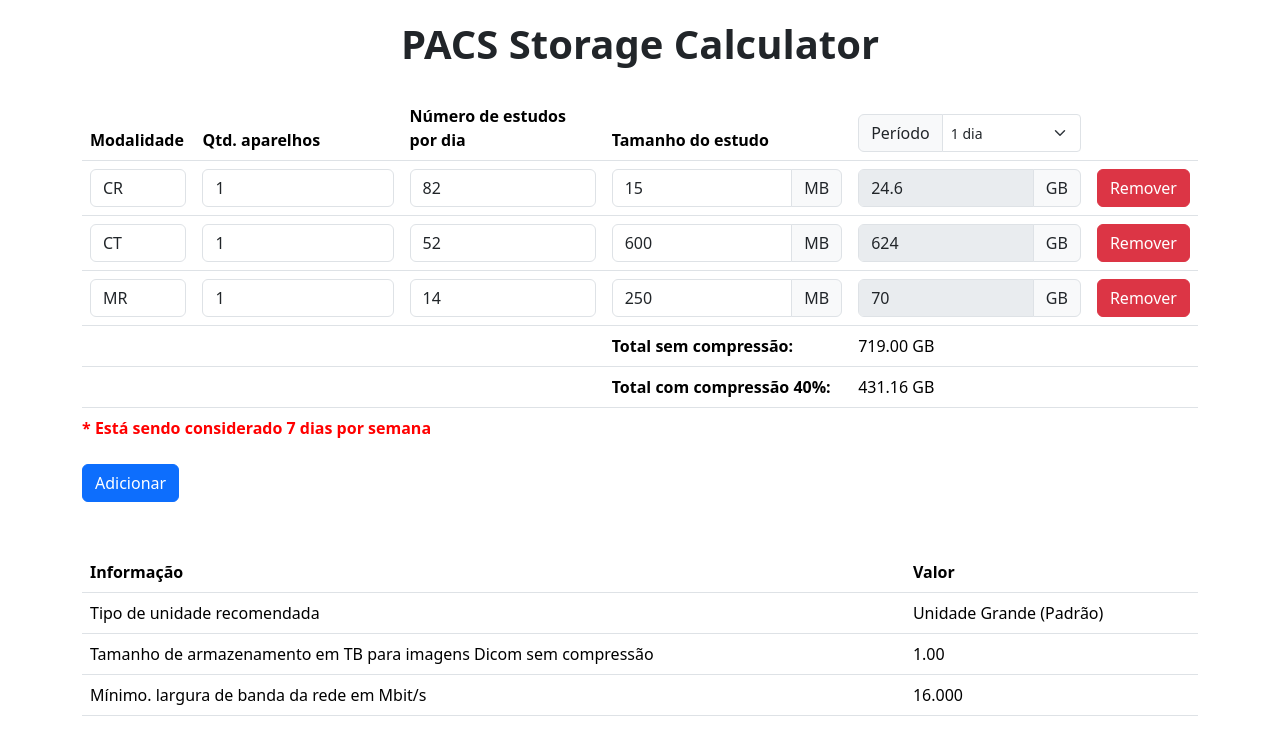
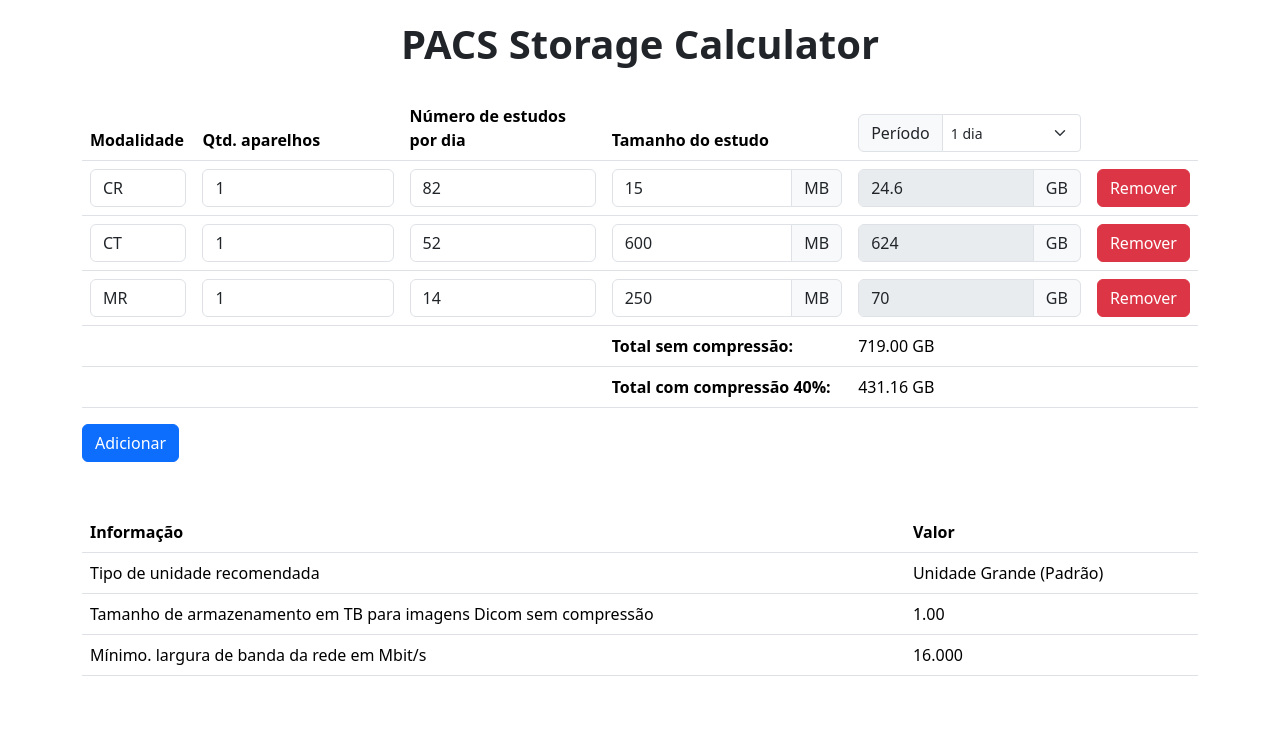
Before and after one commit to brunocarvalhodearaujo/pacs-size-calculator, a React (Create React App) app: page / in a window 1280 px wide. Shown: the top 744 px of the page. Built offline with nearby package versions, Linux system fonts and the light colour scheme.

Commit message:
melhorias na calculadora

```diff
--- a/src/Calculator.tsx
+++ b/src/Calculator.tsx
@@ -173,9 +173,6 @@ const Calculator: FC<Props> = props => {
         </div>
         <div className="col-md-12">
           <table className="table">
-            <caption style={{ color: 'red', fontWeight: 'bold' }}>
-              * Está sendo considerado 7 dias por semana
-            </caption>
             <thead>
               <tr>
                 <th>Modalidade</th>
```
